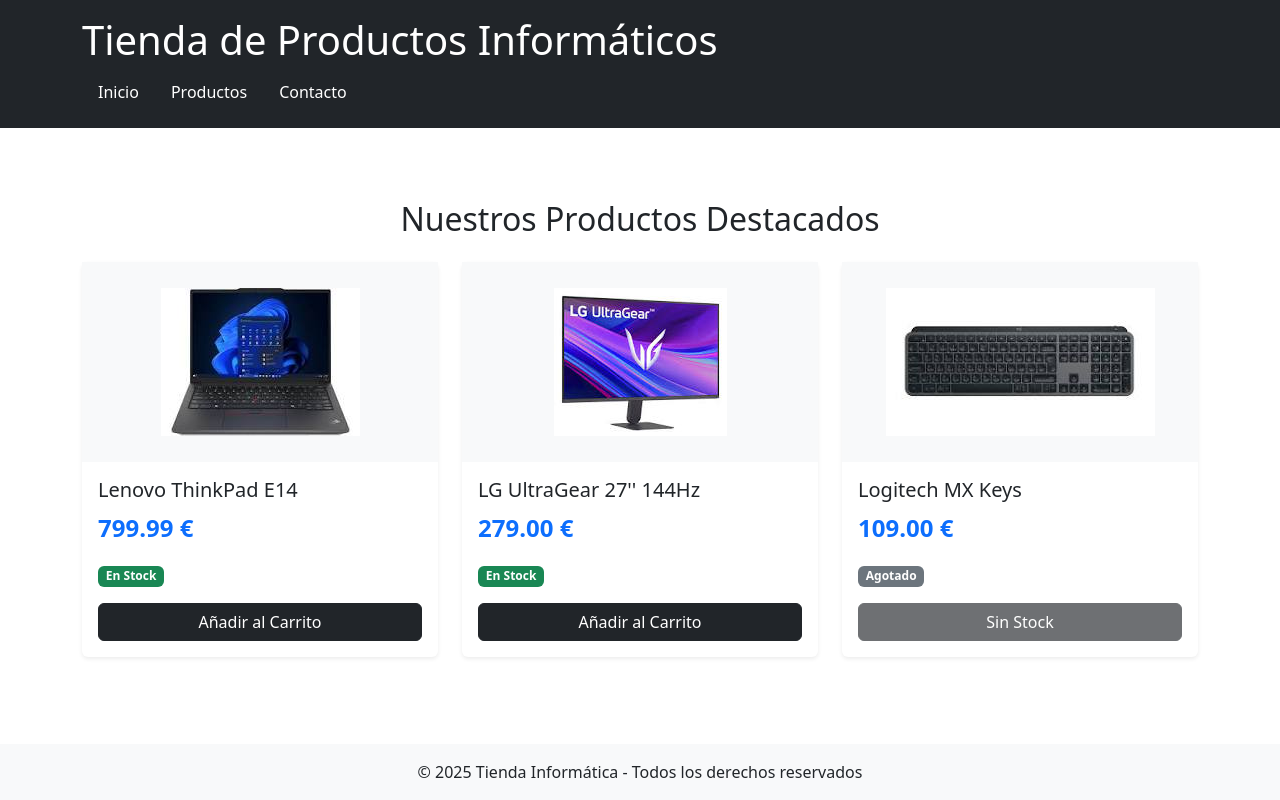
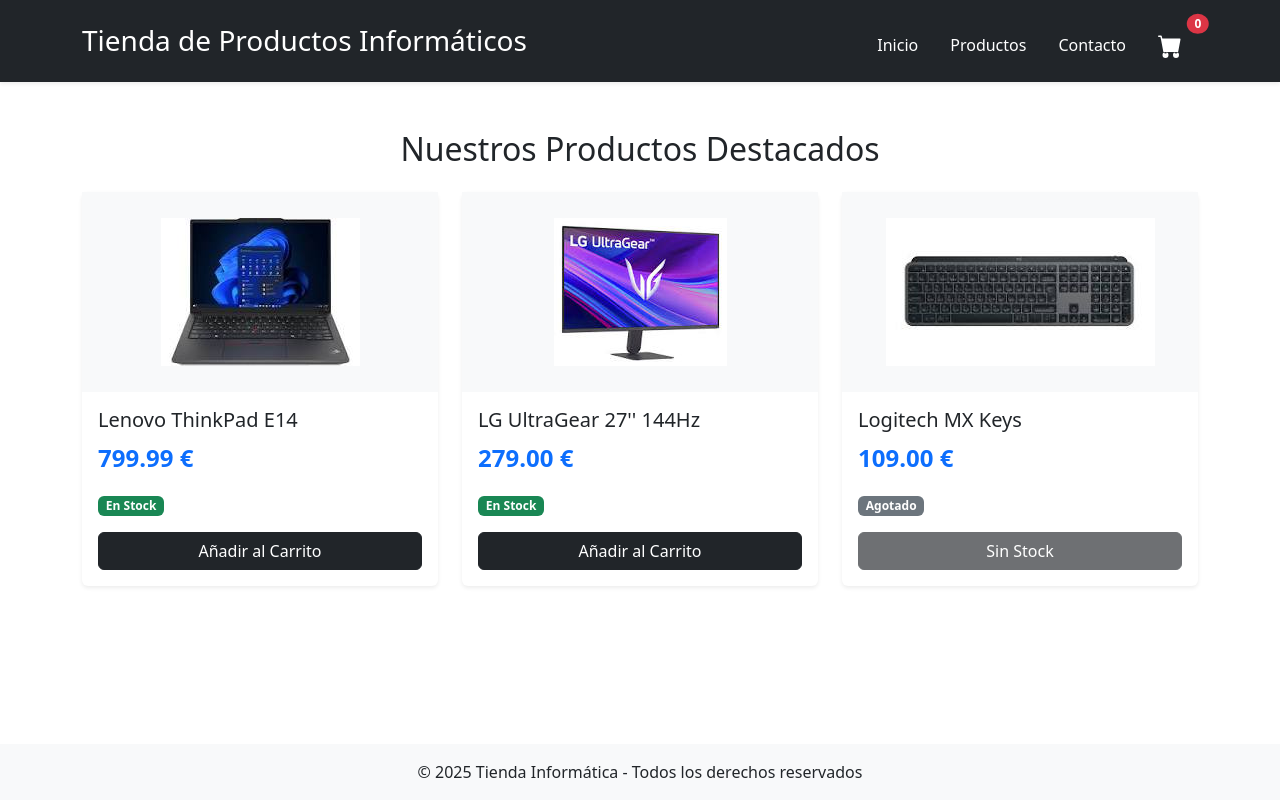
Before and after one commit to RicardoIESDB/Practica_guida_3_Hooks, a React (Create React App) app: page / in a window 1280 px wide. Built offline with nearby package versions, Linux system fonts and the light colour scheme.

Commit message:
Carrito de compras funcionando

```diff
--- a/src/App.js
+++ b/src/App.js
@@ -6,12 +6,24 @@
 
 export default function App() {
   const [products, setProducts] = useState(catalog);
+
+  const [carrito, setCarrito] = useState([]);
+
+  const agregarAlCarrito = (producto) => {
+    setCarrito([...carrito, producto]);
+  };
+
   return (
     <div className="app d-flex flex-column min-vh-100">
-      <Header />
+      <Header totalCarrito={carrito.length}/>
+
       <main className='flex-grow-1'>
-        <ProductList products={catalog} />
+        <ProductList
+          products={catalog}
+          addToCart={agregarAlCarrito}
+        />
       </main>
+
       <Footer/>
     </div>
   );
--- a/src/components/Header.js
+++ b/src/components/Header.js
@@ -1,12 +1,12 @@
 import React from "react";
 
-export default function Header() {
+export default function Header({ totalCarrito }) {
     return (
-        <header className="bg-dark text-white p-3 mb-4">
-            <div className="container">
-                <h1 className="mb-0">Tienda de Productos Informáticos</h1>
+        <header className="bg-dark text-white p-3 shadow-sm sticky-top">
+            <div className="container d-flex justify-content-between align-items-center">
+                <h1 className="h3 mb-0">Tienda de Productos Informáticos</h1>
                 <nav className="mt-2">
-                    <ul className="nav">
+                    <ul className="nav align-items-center">
                         <li className="nav-item">
                             <a className="nav-link text-white" href="#">Inicio</a>
                         </li>
@@ -16,6 +16,24 @@
                         <li className="nav-item">
                             <a className="nav-link text-white" href="#">Contacto</a>
                         </li>
+                        <li className="nav-item">
+                            <a className="nav-link text-white position-relative" href="#">
+                                <svg
+                                    xmlns="http://www.w3.org/2000/svg"
+                                    width="24"
+                                    height="24"
+                                    fill="currentColor"
+                                    className="bi bi-cart3"
+                                    viewBox="0 0 16 16"
+                                >
+                                    <path d="M0 1.5A.5.5 0 0 1 .5 1H2a.5.5 0 0 1 .485.379L2.89 3H14.5a.5.5 0 0 1 .491.592l-1.5 8A.5.5 0 0 1 13 12H4a.5.5 0 0 1-.491-.408L2.01 3.607 1.61 2H.5a.5.5 0 0 1-.5-.5zM5 12a2 2 0 1 0 0 4 2 2 0 0 0 0-4zm7 0a2 2 0 1 0 0 4 2 2 0 0 0 0-4zm-7 1a1 1 0 1 1 0-2 1 1 0 0 1 0 2zm7 0a1 1 0 1 1 0-2 1 1 0 0 1 0 2z"/>
+                                </svg>
+                                <span className="badge bg-danger rounded-circle position-absolute top-0 start-100 translate-middle">
+                                    {totalCarrito}
+                                    <span className="visually-hidden">productos en el carrito</span>
+                                </span>
+                            </a>
+                        </li>
                     </ul>
                 </nav>
             </div>
--- a/src/components/ProductList.js
+++ b/src/components/ProductList.js
@@ -1,6 +1,6 @@
 import React from 'react';
 
-export default function ProductList({ products }) {
+export default function ProductList({ products, addToCart }) {
   if (!products || products.length === 0) {
     return <p className="text-center text-muted mt-3">No hay productos disponibles.</p>;
   }
@@ -39,6 +39,7 @@
                 <button
                   className="btn btn-dark mt-auto w-100"
                   disabled={!p.enStock}
+                  onClick={()=> addToCart(p)}
                 >
                   {p.enStock ? 'Añadir al Carrito' : 'Sin Stock'}
                 </button>
```
